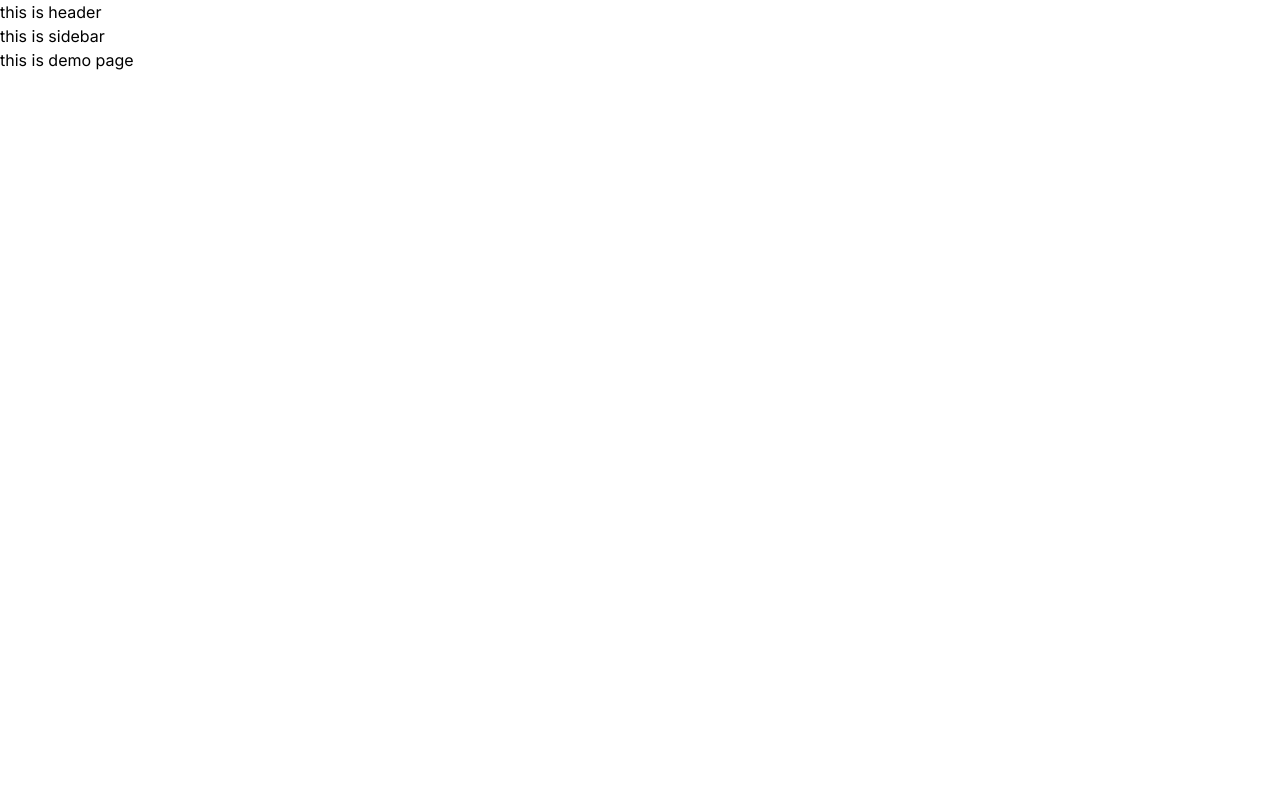
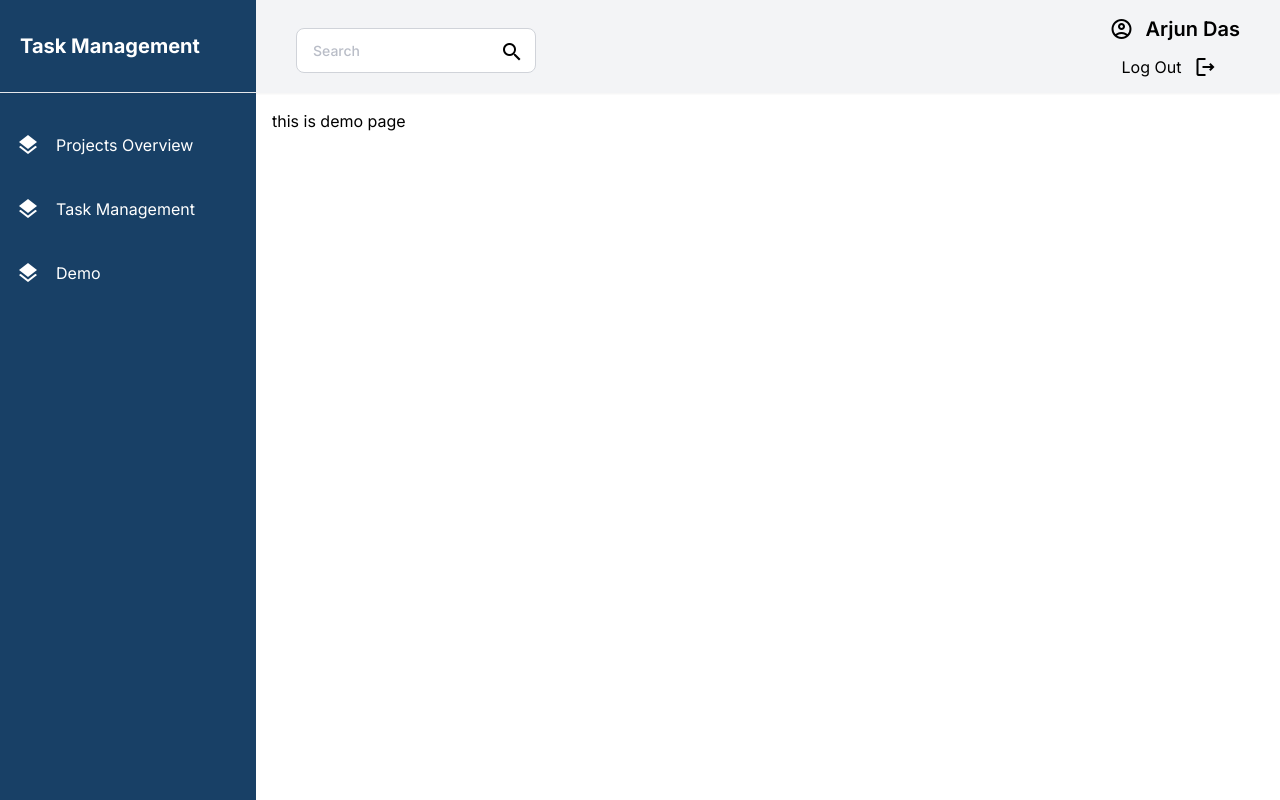
Before and after one commit to arjun1571/task-management, a Next.js app: page /demo in a window 1280 px wide. Built offline with nearby package versions, Linux system fonts and the light colour scheme.

Commit message:
create: design main layout and added on side bar item

```diff
--- a/src/app/(root)/dashboard/page.tsx
+++ /dev/null
@@ -1,11 +0,0 @@
-
-
-const Dashboard = () => {
-  return (
-    <div>
-      this is main dashboard contenet page
-    </div>
-  );
-};
-
-export default Dashboard;
--- a/src/app/(root)/demo/page.tsx
+++ b/src/app/(root)/demo/page.tsx
@@ -1,11 +1,5 @@
+const Dashboard = () => {
+  return <div>this is demo page</div>;
+};
 
-
-const Dashboard = () => {
-    return (
-      <div>
-        this is demo page
-      </div>
-    );
-  };
-
-  export default Dashboard;
+export default Dashboard;
--- a/src/app/(root)/layout.tsx
+++ b/src/app/(root)/layout.tsx
@@ -1,13 +1,20 @@
+import Navbar from "@/src/components/module/Navbar/Navbar";
+import Sidebar from "@/src/components/module/Sidebar/Sidebar";
+
 export default function RootLayout({
   children,
 }: {
   children: React.ReactNode;
 }) {
   return (
-    <main className="">
-      <h1>this is header</h1>
-      <h1>this is sidebar</h1>
-      <div className="">{children}</div>
+    <main className="flex">
+      <div className="w-80 bg-primary-900 h-screen">
+        <Sidebar />
+      </div>
+      <div className="w-full">
+        <Navbar />
+        <div className="p-4">{children}</div>
+      </div>
     </main>
   );
 }
--- a/src/app/(root)/page.tsx
+++ b/src/app/(root)/page.tsx
@@ -1,7 +1,9 @@
+import ProjectOverview from "./project-overview/page";
+
 export default function Dashboard() {
   return (
     <div>
-      <Dashboard></Dashboard>
+      <ProjectOverview />
     </div>
   );
 }
--- /dev/null
+++ b/src/app/(root)/project-overview/page.tsx
@@ -0,0 +1,7 @@
+import React, { FunctionComponent } from "react";
+
+const ProjectOverview: FunctionComponent = () => {
+  return <div>this is main dashboard content page</div>;
+};
+
+export default ProjectOverview;
--- /dev/null
+++ b/src/components/module/Navbar/Navbar.tsx
@@ -0,0 +1,27 @@
+import React, { FunctionComponent } from "react";
+import Icon from "../../core/Icon/Icon";
+import Link from "next/link";
+import Input from "../../core/Input/Input";
+
+const Navbar: FunctionComponent = () => {
+  return (
+    <div className="flex justify-between w-full items-center px-10  py-2  shadow-sm bg-gray-100">
+      <div className="flex relative w-60">
+        <Input placeholder="Search" />
+        <Icon name="search" className="absolute right-3 top-8" />
+      </div>
+      <div>
+        <div className="flex items-center">
+          <Icon name={"account_circle"} variant="outlined" />
+          <p className="ms-3 text-xl font-semibold">Arjun Das</p>
+        </div>
+        <Link href={"/"} className="flex items-center mt-3">
+          <p className="ms-3">Log Out</p>
+          <Icon name={"logout"} variant="outlined" className="ms-3" />
+        </Link>
+      </div>
+    </div>
+  );
+};
+
+export default Navbar;
--- /dev/null
+++ b/src/components/module/Sidebar/Sidebar.tsx
@@ -0,0 +1,42 @@
+import React, { FunctionComponent } from "react";
+import Icon from "../../core/Icon/Icon";
+import Link from "next/link";
+
+interface NavLink {
+  id: number;
+  name: string;
+  link: string;
+  icon: string;
+}
+
+const Sidebar: FunctionComponent = () => {
+  const navLinkData: NavLink[] = [
+    { id: 1, name: "Projects Overview", link: "project-overview", icon: "" },
+    { id: 2, name: "Task Management", link: "task-management", icon: "" },
+    { id: 3, name: "Demo", link: "demo", icon: "" },
+  ];
+
+  return (
+    <div>
+      <div className="border-b shadow-sm">
+        <h1 className="text-white my-8 mx-5 text-xl font-bold ">
+          Task Management
+        </h1>
+      </div>
+      <div>
+        {navLinkData.map((navData) => (
+          <Link
+            href={navData?.link || "/"}
+            key={navData.id}
+            className="mt-10 flex items-center text-white mx-4"
+          >
+            <Icon name="layers" />
+            <p className="ms-4">{navData?.name}</p>
+          </Link>
+        ))}
+      </div>
+    </div>
+  );
+};
+
+export default Sidebar;
--- a/src/components/module/logIn/page.tsx
+++ b/src/components/module/logIn/page.tsx
@@ -4,7 +4,7 @@ import Input from "@/src/components/core/Input/Input";
 import * as yup from "yup";
 import { useForm } from "react-hook-form";
 import { yupResolver } from "@hookform/resolvers/yup";
-import { useRouter } from 'next/navigation'
+import { useRouter } from "next/navigation";
 
 const schema = yup.object({
   email: yup
@@ -15,11 +15,14 @@ const schema = yup.object({
     .email("Invalid Email format")
     .max(100, "Work Email must not exceed 100 digits")
     .matches(/^\S*$/, "Spaces are not allowed in the email"),
-  password: yup.string().required("Password is required").min(6,"Password minimum length 6 character"),
+  password: yup
+    .string()
+    .required("Password is required")
+    .min(6, "Password minimum length 6 character"),
 });
 
 export default function LogIn() {
-const router = useRouter()
+  const router = useRouter();
   const {
     handleSubmit,
     register,
@@ -30,8 +33,8 @@ const router = useRouter()
 
   const formSubmit = (data: any) => {
     console.log(data);
-    if(data){
-        router.push('/dashboard', { scroll: false })
+    if (data) {
+      router.push("/project-overview", { scroll: false });
     }
   };
   return (
--- a/tailwind.config.ts
+++ b/tailwind.config.ts
@@ -13,7 +13,6 @@ const config: Config = {
         "gradient-radial": "radial-gradient(var(--tw-gradient-stops))",
         "gradient-conic":
           "conic-gradient(from 180deg at 50% 50%, var(--tw-gradient-stops))",
-      },
       },
       colors: {
         primary: {
@@ -101,6 +100,8 @@ const config: Config = {
         },
       },
     },
+
+  },
   plugins: [],
 };
 export default config;
```
Lines whose indentation alone changed are shown as unchanged.
